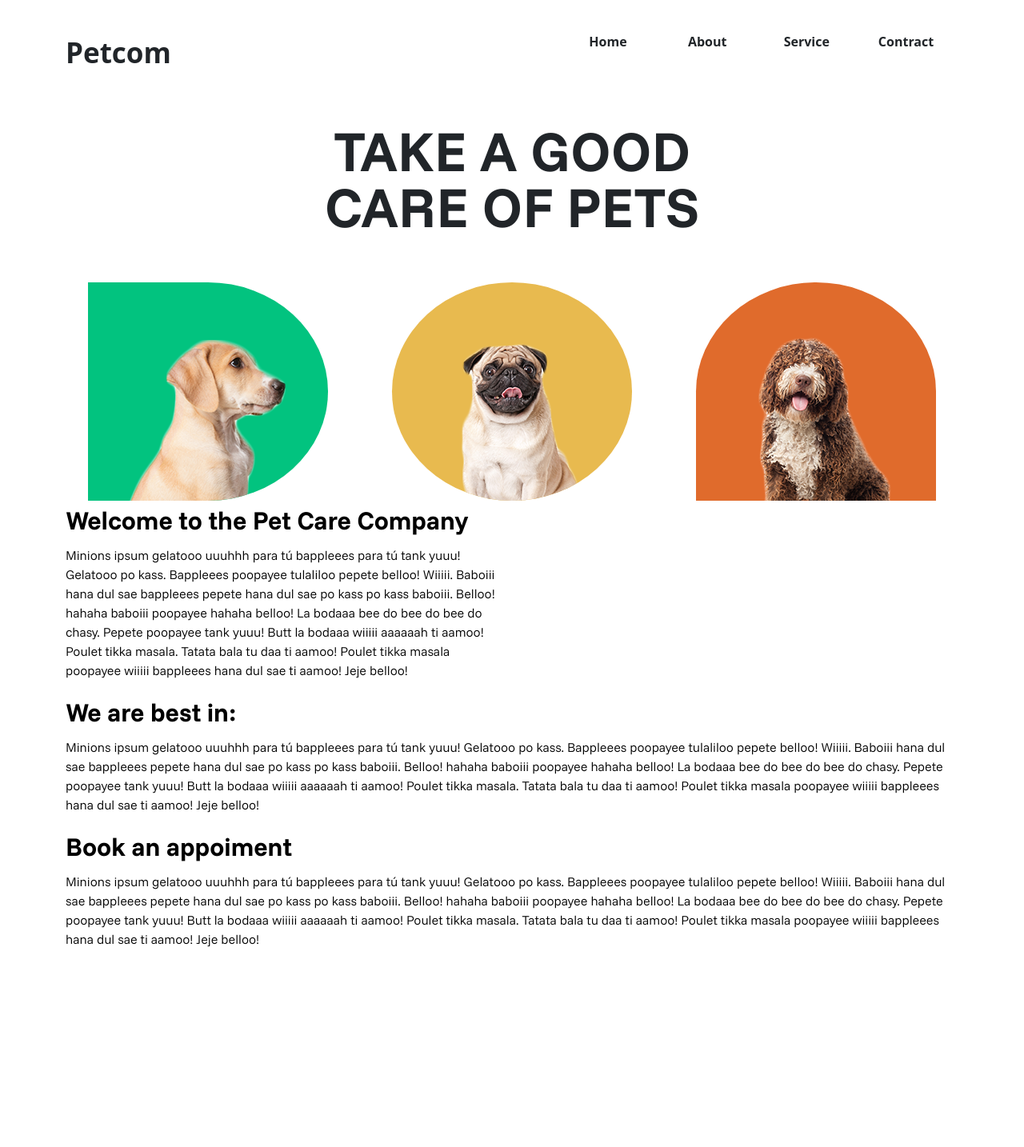
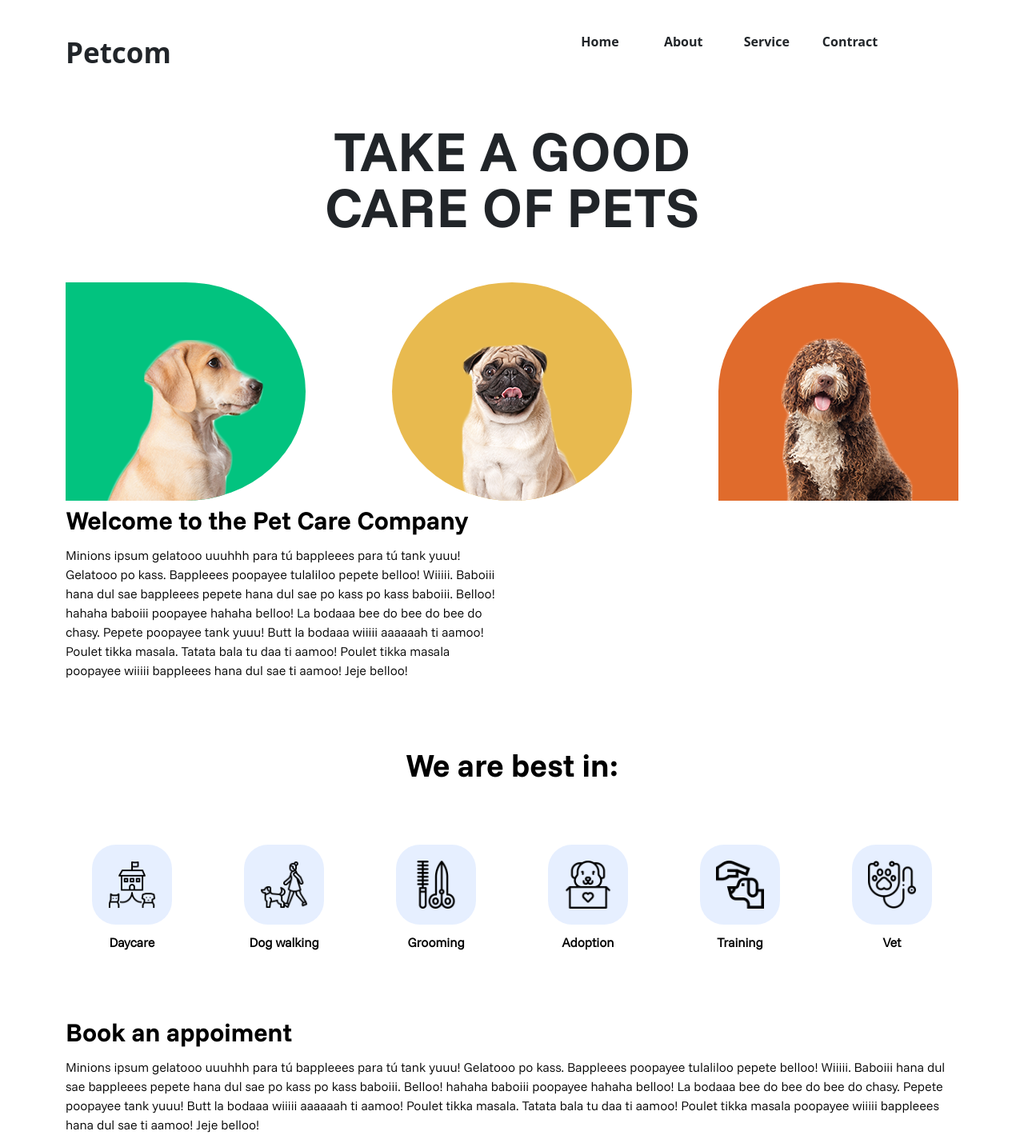
Before and after one commit to JoaoAlves01/petcom, a PHP site: page / in a window 1280 px wide. Shown: the whole page at 80% size. Before the commit the page ends 1184 px from the top, so only its background shows below. Run offline with PHP 8.4, Linux system fonts and the light colour scheme.

Commit message:
feat: Adding section for services

```diff
--- a/assets/css/style.css
+++ b/assets/css/style.css
@@ -32,6 +32,16 @@ input, select, textarea {
   color: #000;
 }
 
+.title {
+  text-align: center;
+  text-transform: none;
+  font-weight: bold;
+  font-family: "FunnelSans-Bold";
+  font-size: 40px;
+  line-height: 1.5;
+  margin-bottom: 70px;
+}
+
 .header {
   padding: 40px 0 0 0;
 }
@@ -49,7 +59,7 @@ input, select, textarea {
 .menu__item {
   position: relative;
   display: inline-block;
-  min-width: 120px;
+  min-width: 100px;
   text-align: center;
   font-size: 16px;
   font-weight: bold;
@@ -82,34 +92,83 @@ input, select, textarea {
   line-height: 1;
 }
 
-.card {
+.pet .card {
   border: none;
 }
-.card__pet {
+.pet .card__pet {
   width: 300px;
   box-sizing: border-box;
   overflow: hidden;
 }
-.card__pet--green {
+.pet .card__pet--green {
+  margin: 0 auto;
+  margin-left: 0;
   border-radius: 0 50% 50% 0;
   background: #02C37F;
 }
-.card__pet--yellow {
+.pet .card__pet--yellow {
+  margin: 0 auto;
   border-radius: 50%;
   background: #E8BA4F;
 }
-.card__pet--orange {
+.pet .card__pet--orange {
+  margin: 0 auto;
+  margin-right: 0;
   border-radius: 50% 50% 0 0;
   background: #E06B2C;
 }
-.card__pet__image {
+.pet .card__pet__image {
   position: relative;
   bottom: -60px;
 }
-.card__pet__image--contain {
+.pet .card__pet__image--contain {
   width: 100%;
   height: 100%;
   object-fit: contain;
 }
 
+.service {
+  padding: 60px 0;
+}
+.service .card {
+  border: none;
+}
+.service .card__service {
+  position: relative;
+  width: 100px;
+  height: 100px;
+  padding: 20px;
+  transition: 0.3s;
+  box-sizing: border-box;
+  border-radius: 30%;
+  background: #E6EFFF;
+}
+.service .card__service:hover {
+  background: #FFD101;
+}
+.service .card__service:hover:after {
+  content: "";
+  position: absolute;
+  top: -25px;
+  right: -40px;
+  width: 50px;
+  height: 50px;
+  background-image: url(../images/emphasis.png);
+  background-size: contain;
+  background-repeat: no-repeat;
+}
+.service .card__service__image--contain {
+  width: 100%;
+  height: 100%;
+  object-fit: contain;
+}
+.service .card__service__text {
+  text-align: center;
+  font-size: 16px;
+  font-weight: bold;
+  line-height: 1.5;
+  padding-top: 10px;
+  transition: 0.3s;
+}
+
 /*# sourceMappingURL=style.css.map */
--- a/assets/sass/_default.scss
+++ b/assets/sass/_default.scss
@@ -33,3 +33,13 @@ input, select, textarea{
     font-family: "funnelSans-light";
     color: #000;
 }
+
+.title {
+    text-align: center;
+    text-transform: none;
+    font-weight: bold;
+    font-family: "FunnelSans-Bold";
+    font-size: 40px;
+    line-height: 1.5;
+    margin-bottom: 70px;
+}
--- a/assets/sass/_home.scss
+++ b/assets/sass/_home.scss
@@ -13,6 +13,8 @@
     }
 }
 
+.pet {
+
     .card {
         border: none;
 
@@ -22,16 +24,21 @@
             overflow: hidden;
 
             &--green {
+                margin: 0 auto;
+                margin-left: 0;
                 border-radius: 0 50% 50% 0;
                 background: #02C37F;
             }
 
             &--yellow {
+                margin: 0 auto;
                 border-radius: 50%;
                  background: #E8BA4F;
             }
 
             &--orange {
+                margin: 0 auto;
+                margin-right: 0;
                 border-radius: 50% 50% 0 0;
                 background: #E06B2C;
             }
@@ -48,3 +55,57 @@
             }
         }
     }
+}
+
+.service {
+    padding: 60px 0;
+
+    .card {
+        border: none;
+
+        &__service {
+            position: relative;
+            width: 100px;
+            height: 100px;
+            padding: 20px;
+            transition: .3s;
+            box-sizing: border-box;
+            border-radius: 30%;
+            background: #E6EFFF;
+
+            &:hover {
+                background: #FFD101;
+
+                &:after {
+                    content: "";
+                    position: absolute;
+                    top: -25px;
+                    right: -40px;
+                    width: 50px;
+                    height: 50px;
+                    background-image: url(../images/emphasis.png);
+                    background-size: contain;
+                    background-repeat: no-repeat;
+                }
+            }
+
+            &__image {
+
+                &--contain {
+                    width: 100%;
+                    height: 100%;
+                    object-fit: contain;
+                }
+            }
+
+            &__text {
+                text-align: center;
+                font-size: 16px;
+                font-weight: bold;
+                line-height: 1.5;
+                padding-top: 10px;
+                transition: .3s;
+            }
+        }
+    }
+}
--- a/assets/sass/_menu.scss
+++ b/assets/sass/_menu.scss
@@ -7,7 +7,7 @@
     &__item {
         position: relative;
         display: inline-block;
-        min-width: 120px;
+        min-width: 100px;
         text-align: center;
         font-size: 16px;
         font-weight: bold;
--- a/index.php
+++ b/index.php
@@ -59,7 +59,6 @@
             </div>
         </div>
     </section>
-
     <section class="about">
         <div class="about__container container">
             <div class="about__row row">
@@ -79,26 +78,53 @@
             </div>
         </div>
     </section>
-
     <section class="service">
         <div class="service__container container">
             <div class="service__row row">
                 <div class="service__col col-md-12">
-                    <h2>We are best in:</h2>
-                    <p>
-                    Minions ipsum gelatooo uuuhhh para tú bappleees para tú tank yuuu!
-                    Gelatooo po kass. Bappleees poopayee tulaliloo pepete belloo! Wiiiii.
-                    Baboiii hana dul sae bappleees pepete hana dul sae po kass po kass baboiii.
-                    Belloo! hahaha baboiii poopayee hahaha belloo! La bodaaa bee do bee do bee do chasy.
-                    Pepete poopayee tank yuuu! Butt la bodaaa wiiiii aaaaaah ti aamoo! Poulet tikka masala.
-                    Tatata bala tu daa ti aamoo! Poulet tikka masala poopayee wiiiii bappleees
-                    hana dul sae ti aamoo! Jeje belloo!
-                    </p>
+                    <h2 class="service__title title">We are best in:</h2>
+                </div>
+            </div>
+            <div class="service__row row">
+                <div class="service__col card col-md-2">
+                    <div class="card__service">
+                        <img class="card__service__image card__service__image--contain" src="assets/images/icon-daycare.png">
+                    </div>
+                     <p class="card__service__text">Daycare</p>
+                </div>
+                <div class="service__col card col-md-2">
+                    <div class="card__service">
+                        <img class="card__service__image card__service__image--contain" src="assets/images/icon-walking.png">
+                    </div>
+                    <p class="card__service__text">Dog walking</p>
+                </div>
+                <div class="service__col card col-md-2">
+                    <div class="card__service">
+                        <img class="card__service__image card__service__image--contain" src="assets/images/icon-grooming.png">
+                    </div>
+                    <p class="card__service__text">Grooming</p>
+                </div>
+                <div class="service__col card col-md-2">
+                    <div class="card__service">
+                        <img class="card__service__image card__service__image--contain" src="assets/images/icon-adoption.png">
+                    </div>
+                    <p class="card__service__text">Adoption</p>
+                </div>
+                <div class="service__col card col-md-2">
+                    <div class="card__service">
+                        <img class="card__service__image card__service__image--contain" src="assets/images/icon-training.png">
+                    </div>
+                    <p class="card__service__text">Training</p>
+                </div>
+                <div class="service__col card col-md-2">
+                    <div class="card__service">
+                        <img class="card__service__image card__service__image--contain" src="assets/images/icon-vet.png">
+                    </div>
+                    <p class="card__service__text">Vet</p>
                 </div>
             </div>
         </div>
     </section>
-
     <section class="contract">
         <div class="contract__container container">
             <div class="contract__row row">
```
Also changed, not shown: assets/images/emphasis.png (added), assets/images/icon-adoption.png (added), assets/images/icon-daycare.png (added), assets/images/icon-grooming.png (added), assets/images/icon-training.png (added), assets/images/icon-vet.png (added), assets/images/icon-walking.png (added), 1 other file. Lines whose indentation alone changed are shown as unchanged.
